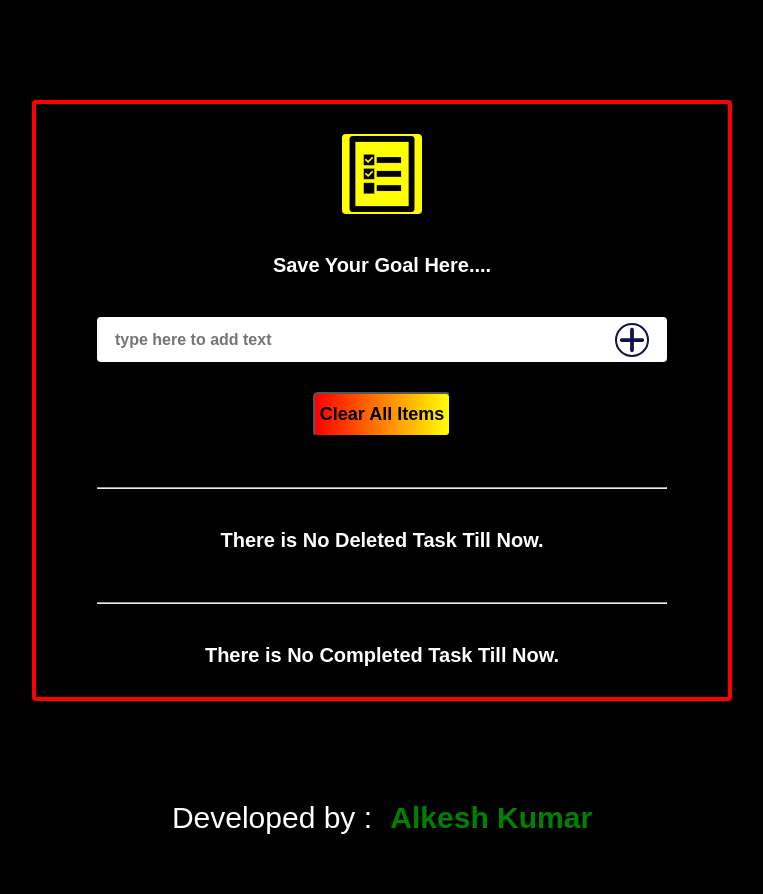
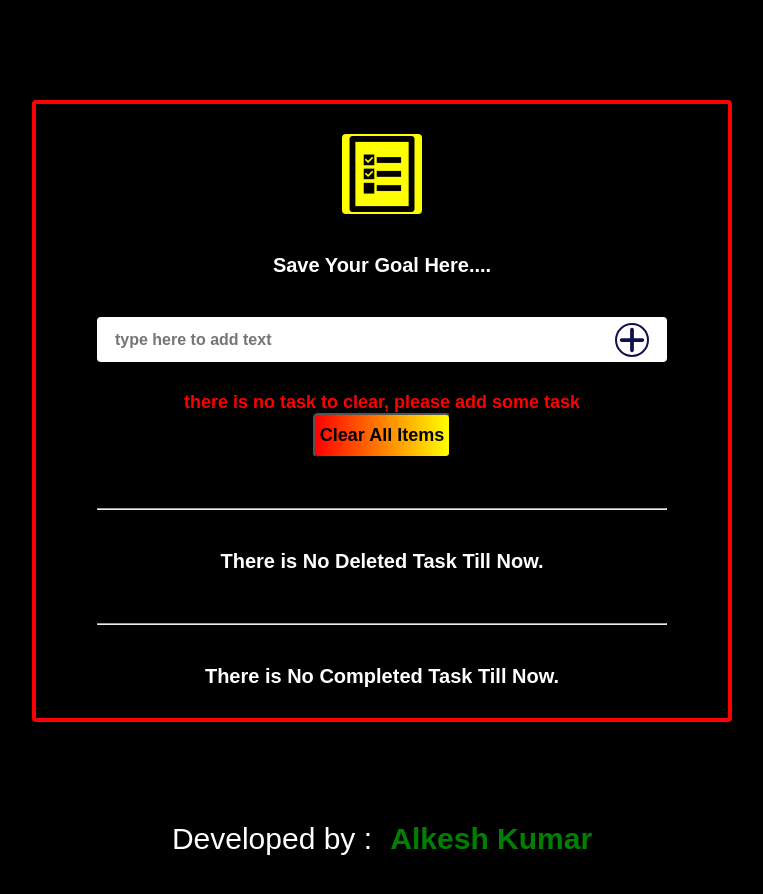
Before and after one commit to Alkesh199/ToDoListApp1, a React (Create React App) app: page / in a window 1280 px wide. Both pictures are taken after a click on the button "Clear All Items". Shown: the top 894 px of the page, without its empty margins (258-1021 px from the left). Built offline with nearby package versions, Linux system fonts and the light colour scheme.

Commit message:
added error message when there is no task added and user clicked on clear button

```diff
--- a/src/App.css
+++ b/src/App.css
@@ -117,6 +117,7 @@ width:500px;
   align-items: center;
   justify-content: center;
   margin-top:30px;
+  flex-direction: column;
 }
 
 .button-div button{
@@ -171,6 +172,12 @@ color:green;
 padding-left:10px;
 }
 
+.no-task-error{
+  color:red;
+  font-size:18px;
+  font-weight:bold;
+}
+
 @media screen and (max-width:768px) {
   .main-container,input{
     width:90%;
--- a/src/components/ToDo.js
+++ b/src/components/ToDo.js
@@ -10,6 +10,7 @@ const ToDo = () =>{
     const [todoList,setToDoList] = useState([]);
     const [completedTaskList,setCompleteTaskList] = useState([]);
     const [deletedTaskList,setDeletedTaskList] = useState([]);
+    const [showNoTaskError,setShowNoTaskError] = useState(false);
 
     console.log(deletedTaskList);
 
@@ -20,10 +21,11 @@ const ToDo = () =>{
     const updateItemList = () =>{
         if(inputData.length>0){
             setToDoList([...todoList,inputData]);
+            setShowNoTaskError(false);
         }
-        else{
-            setToDoList([...todoList]);
-        }
+        // else{
+        //     setToDoList([...todoList]);
+        // }
 
          setInputData("");
     }
@@ -31,6 +33,12 @@ const ToDo = () =>{
     const clearItems = () =>{
         if(todoList.length>0){
             setDeletedTaskList([...deletedTaskList,...todoList]);
+
+        }
+
+        if(todoList.length==0){
+            //need to add error message
+            setShowNoTaskError(true);
         }
 
         setToDoList([]);
@@ -76,6 +84,7 @@ const ToDo = () =>{
                     })}
 
                   <div className="button-div">
+                    {showNoTaskError && <p className="no-task-error"><span>there is no task to clear, please add some task</span></p>}
                     <button type="button" onClick={clearItems}>Clear All Items</button>
                   </div>
 
```
